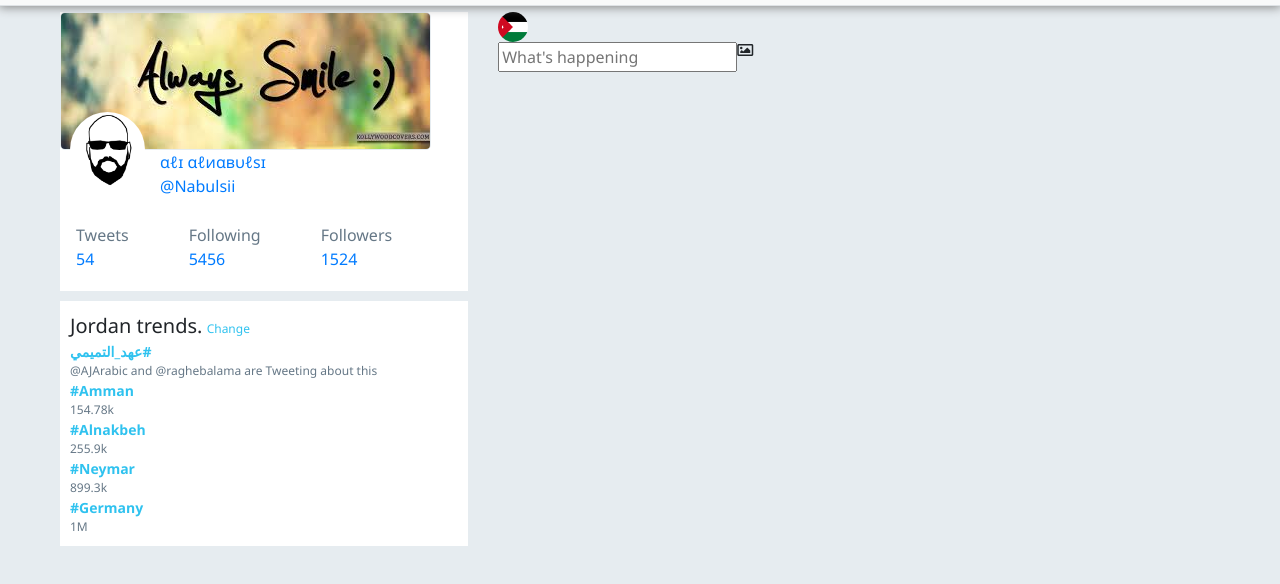
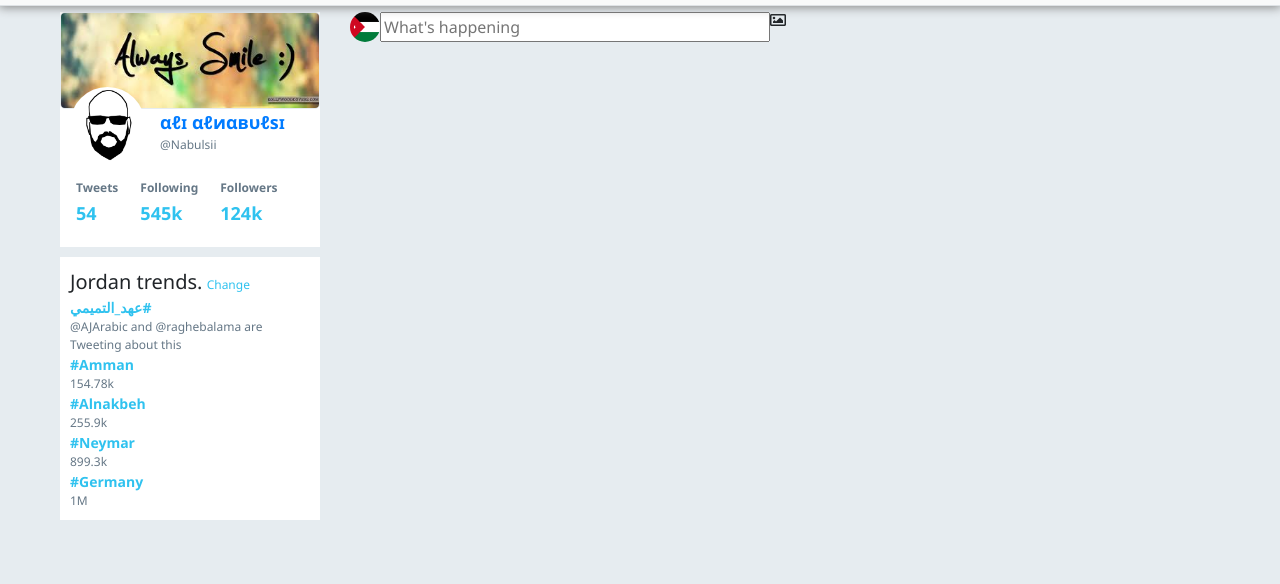
Before and after one commit to Alinabulsi/twitter-clone, a plain HTML site: page profile.html in a window 1280 px wide. Shown: the part 44-628 px from the top of the page. Drawn offline with nearby package versions, Linux system fonts and the light colour scheme.

Commit message:
edit col-left style

```diff
--- a/profile.html
+++ b/profile.html
@@ -65,25 +65,25 @@
                     <div class="bottom">
                         <div class="container-profile d-flex flex-column">
                             <a href="#">αℓɪ αℓиαвυℓsɪ</a>
-                            <a href="#">@Nabulsii</a>
+                            <a class="prof-name" href="#">@Nabulsii</a>
                         </div>
                         <div class=" stats d-flex justify-content-start">
                             <div class="tweets-container ">
                                 <a href="">
                                     <div class="Tweets title"> Tweets </div>
-                                    <div>54</div>
+                                    <div class="state-value">54</div>
                                 </a>
                             </div>
                             <div class="tweets-container">
                                 <a href="">
                                     <div class="Following title "> Following </div>
-                                    <div>5456</div>
+                                    <div class="state-value">545k</div>
                                 </a>
                             </div>
                             <div class="tweets-container">
                                 <a href="">
                                     <div class="Followers title"> Followers </div>
-                                    <div>1524</div>
+                                    <div class="state-value">124k</div>
                                 </a>
                             </div>
                         </div>
@@ -127,8 +127,8 @@
                     </div>
                 </div>
             </div>
-            <div class="col Main-col justify-content-center ">
-                <div class="tweet-box">
+            <div class="col Main-col justify-content-center">
+                <div class="tweet-box d-flex">
                     <img class="rounded-circle" src="./images/Flag.png">
                     <div class="area-label">
                         <input type="text" placeholder="What's happening">
--- a/sass/profile.sass
+++ b/sass/profile.sass
@@ -62,6 +62,7 @@ body
         width: 1190px
         margin: 0 auto
         .col-left
+            max-width: 290px
             .upper
                 background: #ffffff
                 padding-bottom: 20px
@@ -70,8 +71,9 @@ body
                         img
                             border: 1px solid #e6ecf0
                             border-radius: 5px
+                            width: 100%
                     .user-avatar
-                        top: 100px
+                        top: 75px
                         left: 10px
 
                         img
@@ -79,15 +81,28 @@ body
                 .bottom
                     .container-profile
                         margin-left: 100px
+                        a
+                            font-size: 18px
+                            font-weight: bold
+                        a.prof-name
+                            font-size: 12px
+                            color: #657786
+                            font-weight: normal
                     .stats
                         padding: 0 16px 0 16px
                     .tweets-container
                         margin-top: 25px
-                        margin-right: 60px
+                        margin-right: 22px
                         a
-                            div
                             .title
-                                    color: #657786
+                                color: #657786
+                                font-size: 12px
+                                font-weight: bold
+                            .state-value
+                                font-size: 18px
+                                font-weight: bold
+                                padding-top: 3px
+                                color: #2FC2EF
             .lower
                 margin-top: 10px
                 padding: 10px
@@ -111,7 +126,12 @@ body
                                 color: #657786
                                 font-size: 12px
         .Main-col
+            max-width: 590px
             .tweet-box
                 img
                     width: 30px
                     height: 30px
+                .area-label
+                    width: 100%
+                    input
+                        width: 100%
```
Also changed, not shown: css/profile.css, 1 other file.
